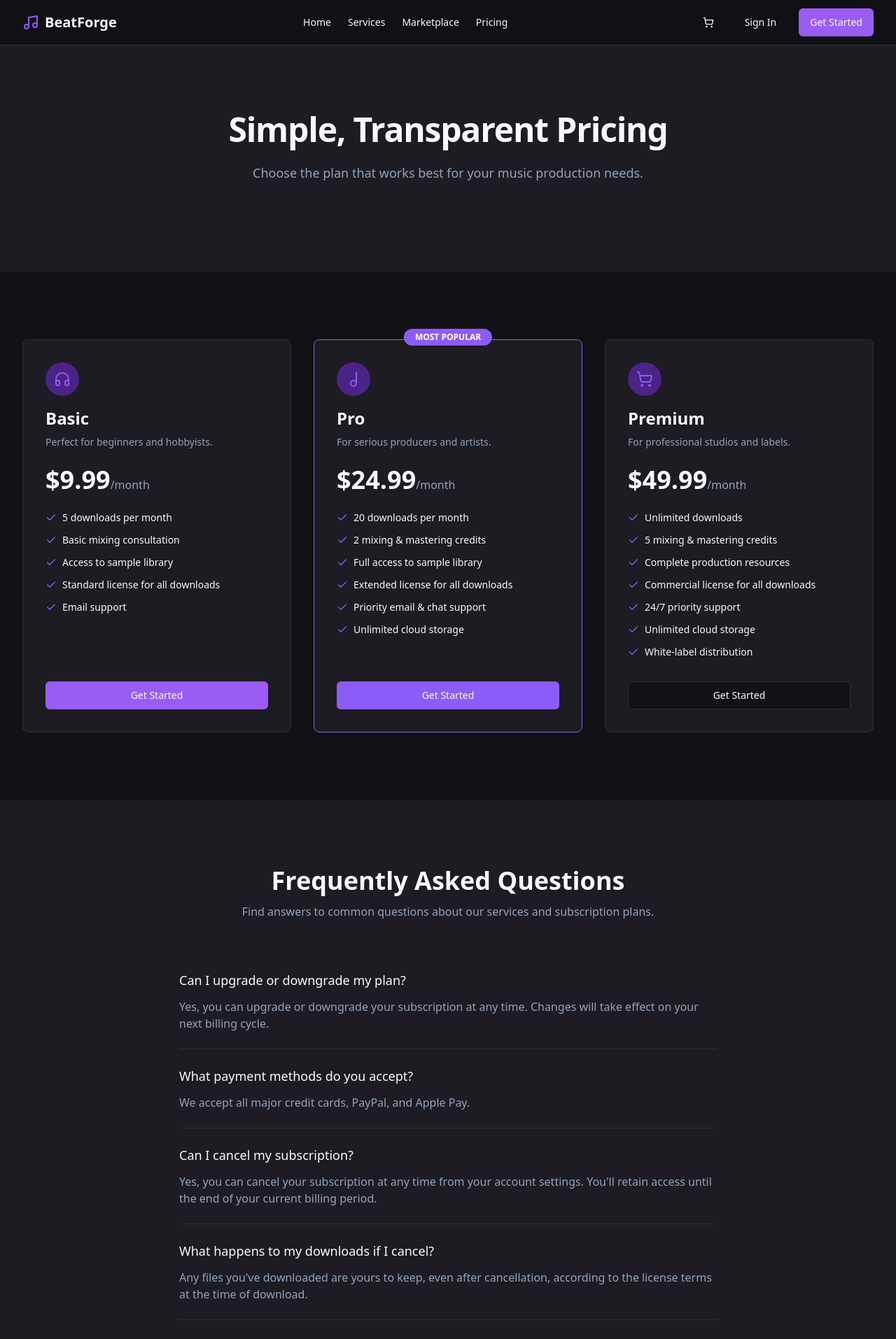
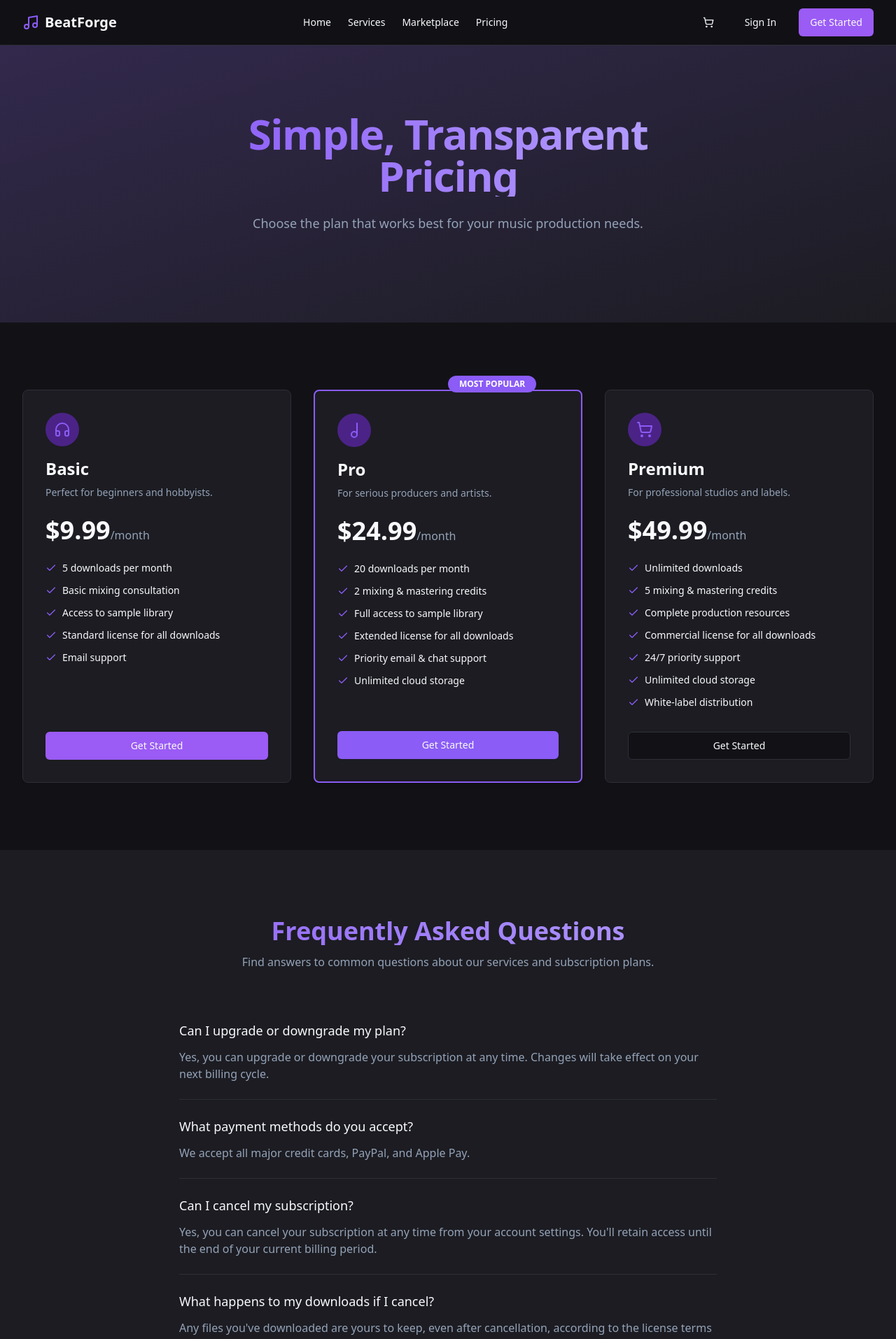
Before and after one commit to fredriick/SoundSync, a React (Vite) app: page /pricing in a window 1280 px wide. Shown: the top 1914 px of the page at 70% size. Built offline with nearby package versions, Linux system fonts and the light colour scheme.

Commit message:
feat: Improve UI and add animations

```diff
--- a/src/pages/Pricing.tsx
+++ b/src/pages/Pricing.tsx
@@ -9,11 +9,12 @@ export default function Pricing() {
     <div className="min-h-screen flex flex-col bg-background text-foreground">
       <Navbar />
       <main className="flex-1">
-        {/* Hero Section */}
-        <section className="bg-card py-16 md:py-24">
-          <div className="container">
-            <div className="mx-auto max-w-3xl text-center">
-              <h1 className="mb-6 text-4xl font-bold tracking-tight md:text-5xl">
+        {/* Hero Section with enhanced animation */}
+        <section className="bg-card py-16 md:py-24 relative overflow-hidden">
+          <div className="absolute inset-0 bg-gradient-to-br from-beatforge-500/20 to-transparent pointer-events-none" />
+          <div className="container relative">
+            <div className="mx-auto max-w-3xl text-center animate-in fade-in slide-in-from-bottom-4 duration-1000">
+              <h1 className="mb-6 text-4xl font-bold tracking-tight md:text-5xl lg:text-6xl bg-gradient-to-r from-beatforge-500 to-beatforge-300 bg-clip-text text-transparent">
                 Simple, Transparent Pricing
               </h1>
               <p className="mb-8 text-lg text-muted-foreground">
@@ -23,13 +24,13 @@ export default function Pricing() {
           </div>
         </section>
 
-        {/* Pricing Plans */}
+        {/* Pricing Plans with staggered animations */}
         <section className="py-16 md:py-24">
           <div className="container">
             <div className="grid grid-cols-1 gap-8 md:grid-cols-3">
               {/* Basic Plan */}
-              <div className="flex flex-col rounded-lg border bg-card p-8 shadow-sm">
-                <div className="mb-4 flex h-12 w-12 items-center justify-center rounded-full bg-beatforge-100 dark:bg-beatforge-900 text-beatforge-500">
+              <div className="group flex flex-col rounded-lg border bg-card p-8 shadow-sm transition-all duration-300 hover:scale-105 hover:shadow-xl animate-in fade-in slide-in-from-bottom-4 duration-700">
+                <div className="mb-4 flex h-12 w-12 items-center justify-center rounded-full bg-beatforge-100 dark:bg-beatforge-900 text-beatforge-500 transition-transform group-hover:scale-110">
                   <Headphones className="h-6 w-6" />
                 </div>
                 <h2 className="mb-2 text-2xl font-bold">Basic</h2>
@@ -66,11 +67,11 @@ export default function Pricing() {
               </div>
 
               {/* Pro Plan */}
-              <div className="relative flex flex-col rounded-lg border border-beatforge-500 bg-card p-8 shadow-md">
-                <div className="absolute -top-4 left-1/2 -translate-x-1/2 rounded-full bg-beatforge-500 px-4 py-1 text-xs font-bold text-white">
+              <div className="relative flex flex-col rounded-lg border-2 border-beatforge-500 bg-card p-8 shadow-md transition-all duration-300 hover:scale-105 hover:shadow-xl animate-in fade-in slide-in-from-bottom-4 duration-700 delay-150">
+                <div className="absolute -top-4 left-1/2 -translate-x-1/2 rounded-full bg-beatforge-500 px-4 py-1 text-xs font-bold text-white animate-bounce">
                   MOST POPULAR
                 </div>
-                <div className="mb-4 flex h-12 w-12 items-center justify-center rounded-full bg-beatforge-100 dark:bg-beatforge-900 text-beatforge-500">
+                <div className="mb-4 flex h-12 w-12 items-center justify-center rounded-full bg-beatforge-100 dark:bg-beatforge-900 text-beatforge-500 transition-transform group-hover:scale-110">
                   <Music3 className="h-6 w-6" />
                 </div>
                 <h2 className="mb-2 text-2xl font-bold">Pro</h2>
@@ -111,8 +112,8 @@ export default function Pricing() {
               </div>
 
               {/* Premium Plan */}
-              <div className="flex flex-col rounded-lg border bg-card p-8 shadow-sm">
-                <div className="mb-4 flex h-12 w-12 items-center justify-center rounded-full bg-beatforge-100 dark:bg-beatforge-900 text-beatforge-500">
+              <div className="group flex flex-col rounded-lg border bg-card p-8 shadow-sm transition-all duration-300 hover:scale-105 hover:shadow-xl animate-in fade-in slide-in-from-bottom-4 duration-700 delay-300">
+                <div className="mb-4 flex h-12 w-12 items-center justify-center rounded-full bg-beatforge-100 dark:bg-beatforge-900 text-beatforge-500 transition-transform group-hover:scale-110">
                   <ShoppingCart className="h-6 w-6" />
                 </div>
                 <h2 className="mb-2 text-2xl font-bold">Premium</h2>
@@ -159,46 +160,53 @@ export default function Pricing() {
           </div>
         </section>
 
-        {/* FAQ Section */}
+        {/* FAQ Section with improved animations */}
         <section className="bg-card py-16 md:py-24">
           <div className="container">
-            <div className="mb-12 text-center">
-              <h2 className="mb-3 text-3xl font-bold md:text-4xl">Frequently Asked Questions</h2>
+            <div className="mb-12 text-center animate-in fade-in slide-in-from-bottom-4 duration-700">
+              <h2 className="mb-3 text-3xl font-bold md:text-4xl bg-gradient-to-r from-beatforge-500 to-beatforge-300 bg-clip-text text-transparent">
+                Frequently Asked Questions
+              </h2>
               <p className="mx-auto max-w-2xl text-muted-foreground">
                 Find answers to common questions about our services and subscription plans.
               </p>
             </div>
             <div className="mx-auto max-w-3xl divide-y">
-              <div className="py-6">
-                <h3 className="mb-3 text-lg font-medium">Can I upgrade or downgrade my plan?</h3>
-                <p className="text-muted-foreground">
-                  Yes, you can upgrade or downgrade your subscription at any time. Changes will take effect on your next billing cycle.
-                </p>
-              </div>
-              <div className="py-6">
-                <h3 className="mb-3 text-lg font-medium">What payment methods do you accept?</h3>
-                <p className="text-muted-foreground">
-                  We accept all major credit cards, PayPal, and Apple Pay.
-                </p>
-              </div>
-              <div className="py-6">
-                <h3 className="mb-3 text-lg font-medium">Can I cancel my subscription?</h3>
-                <p className="text-muted-foreground">
-                  Yes, you can cancel your subscription at any time from your account settings. You'll retain access until the end of your current billing period.
-                </p>
-              </div>
-              <div className="py-6">
-                <h3 className="mb-3 text-lg font-medium">What happens to my downloads if I cancel?</h3>
-                <p className="text-muted-foreground">
-                  Any files you've downloaded are yours to keep, even after cancellation, according to the license terms at the time of download.
-                </p>
-              </div>
-              <div className="py-6">
-                <h3 className="mb-3 text-lg font-medium">How do mixing and mastering credits work?</h3>
-                <p className="text-muted-foreground">
-                  Each credit allows you to submit one track for professional mixing or mastering. Credits reset each month and don't roll over.
-                </p>
-              </div>
+              {[
+                {
+                  question: "Can I upgrade or downgrade my plan?",
+                  answer: "Yes, you can upgrade or downgrade your subscription at any time. Changes will take effect on your next billing cycle."
+                },
+                {
+                  question: "What payment methods do you accept?",
+                  answer: "We accept all major credit cards, PayPal, and Apple Pay."
+                },
+                {
+                  question: "Can I cancel my subscription?",
+                  answer: "Yes, you can cancel your subscription at any time from your account settings. You'll retain access until the end of your current billing period."
+                },
+                {
+                  question: "What happens to my downloads if I cancel?",
+                  answer: "Any files you've downloaded are yours to keep, even after cancellation, according to the license terms at the time of download."
+                },
+                {
+                  question: "How do mixing and mastering credits work?",
+                  answer: "Each credit allows you to submit one track for professional mixing or mastering. Credits reset each month and don't roll over."
+                }
+              ].map((faq, index) => (
+                <div
+                  key={index}
+                  className="py-6 animate-in fade-in slide-in-from-bottom-4 duration-700"
+                  style={{ animationDelay: `${index * 150}ms` }}
+                >
+                  <h3 className="mb-3 text-lg font-medium hover:text-beatforge-500 transition-colors">
+                    {faq.question}
+                  </h3>
+                  <p className="text-muted-foreground">
+                    {faq.answer}
+                  </p>
+                </div>
+              ))}
             </div>
           </div>
         </section>
```
